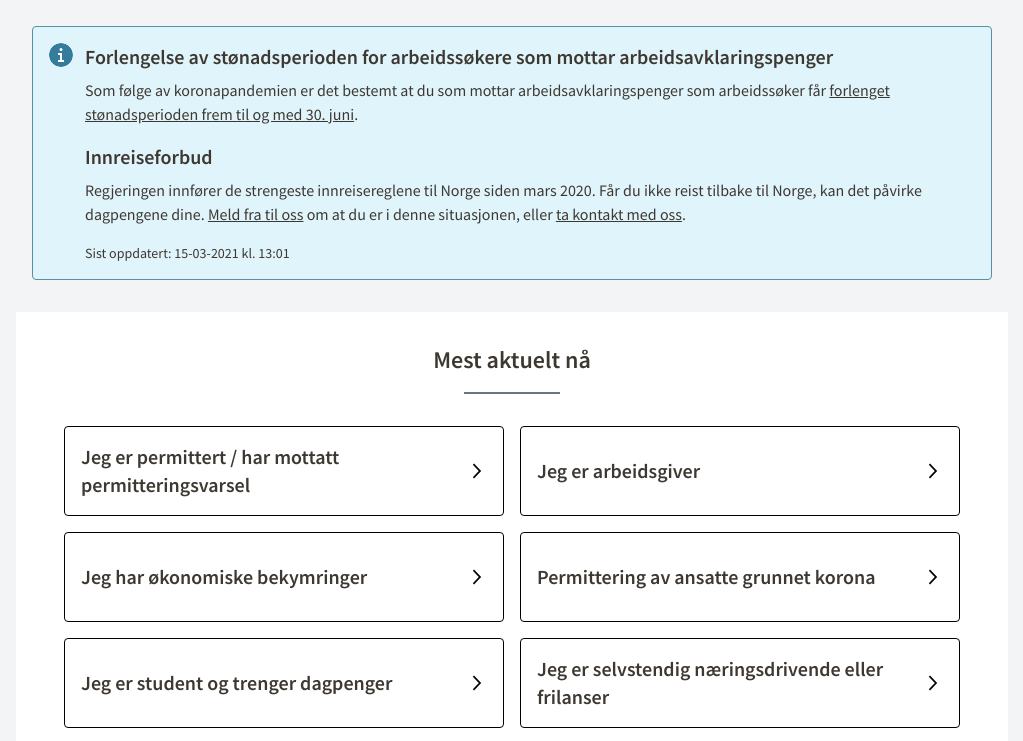
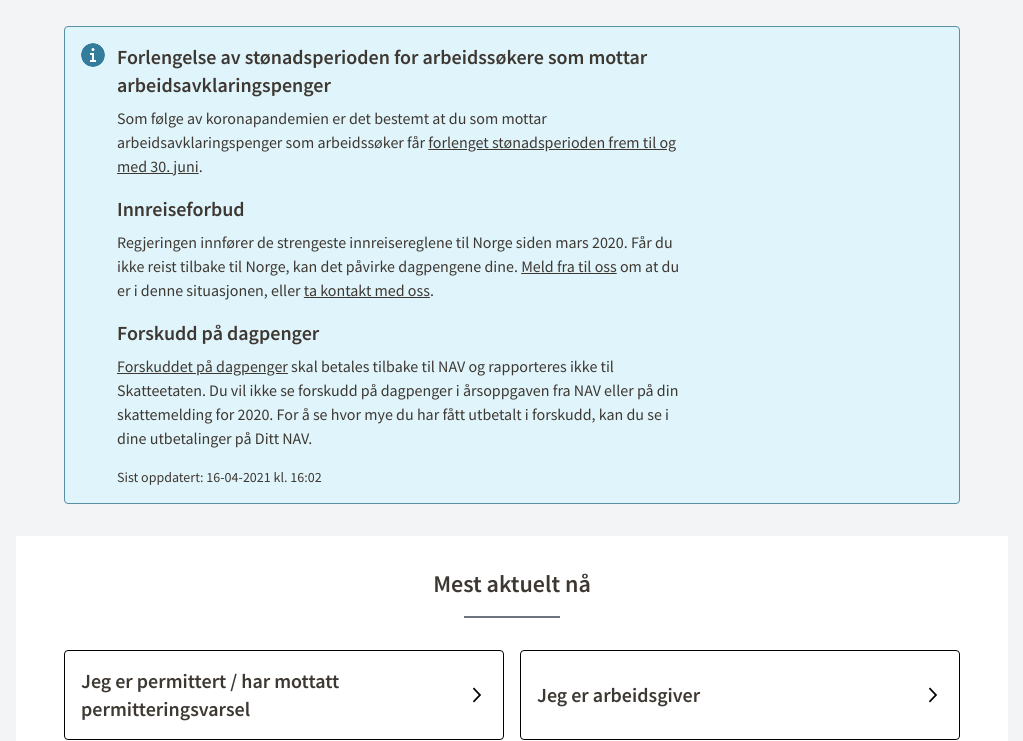
Before and after one commit to navikt/ds-tailwind, a website built with Vite: page index.html in a window 1280 px wide. Shown: the part 62-803 px from the top of the page, without its empty margins (128-1151 px from the left). Built offline with nearby package versions, Linux system fonts and the light colour scheme.

Commit message:
some more styling

```diff
--- a/index.html
+++ b/index.html
@@ -12,7 +12,7 @@
         Korona - hva gjelder i min situasjon?
       </h1>
       <div
-        class="bg-light-blue-100 rounded border border-light-blue-700 m-4 p-4 flex gap-3"
+        class="bg-light-blue-100 rounded border border-light-blue-700 mx-12 p-4 flex gap-3"
       >
         <svg
           class="w-6 h-6 flex-shrink-0 bg-white rounded-full"
@@ -27,7 +27,7 @@
             fill="#337C9B"
           ></path>
         </svg>
-        <div class="space-y-4">
+        <div class="space-y-4 max-w-xl">
           <div class="space-y-2">
             <h2 class="text-xl font-semibold">
               Forlengelse av stønadsperioden for arbeidssøkere som mottar
@@ -36,7 +36,9 @@
             <p>
               Som følge av koronapandemien er det bestemt at du som mottar
               arbeidsavklaringspenger som arbeidssøker får
-              <a href="#" class="underline hover:no-underline"
+              <a
+                href="#"
+                class="underline hover:no-underline focus:bg-blue-800 focus:text-white outline-none focus:ring focus:ring-blue-800"
                 >forlenget stønadsperioden frem til og med 30. juni</a
               >.
             </p>
@@ -47,16 +49,34 @@
               Regjeringen innfører de strengeste innreisereglene til Norge siden
               mars 2020. Får du ikke reist tilbake til Norge, kan det påvirke
               dagpengene dine.
-              <a href="#" class="underline hover:no-underline"
+              <a
+                href="#"
+                class="underline hover:no-underline focus:bg-blue-800 focus:text-white outline-none focus:ring focus:ring-blue-800"
                 >Meld fra til oss</a
               >
               om at du er i denne situasjonen, eller
-              <a href="#" class="underline hover:no-underline"
+              <a
+                href="#"
+                class="underline hover:no-underline focus:bg-blue-800 focus:text-white outline-none focus:ring focus:ring-blue-800"
                 >ta kontakt med oss</a
               >.
             </p>
           </div>
-          <p class="text-sm">Sist oppdatert: 15-03-2021 kl. 13:01</p>
+          <div class="space-y-2">
+            <h2 class="text-xl font-semibold">Forskudd på dagpenger</h2>
+            <p>
+              <a
+                href="#"
+                class="underline hover:no-underline focus:bg-blue-800 focus:text-white outline-none focus:ring focus:ring-blue-800"
+                >Forskuddet på dagpenger</a
+              >
+              skal betales tilbake til NAV og rapporteres ikke til Skatteetaten.
+              Du vil ikke se forskudd på dagpenger i årsoppgaven fra NAV eller
+              på din skattemelding for 2020. For å se hvor mye du har fått
+              utbetalt i forskudd, kan du se i dine utbetalinger på Ditt NAV.
+            </p>
+          </div>
+          <p class="text-sm">Sist oppdatert: 16-04-2021 kl. 16:02</p>
         </div>
       </div>
       <div class="bg-white px-12 py-8">
@@ -65,7 +85,7 @@
         <div class="grid grid-cols-2 grid-rows-4 gap-4">
           <a
             href="#"
-            class="group border border-black rounded p-4 text-xl font-semibold flex items-center hover:text-blue-500 hover:border-blue-500 hover:underline hover:shadow justify-between"
+            class="group border border-black rounded p-4 text-xl font-semibold flex items-center hover:text-blue-500 hover:border-blue-500 hover:underline hover:shadow justify-between outline-none focus:ring focus:ring-blue-800"
             >Jeg er permittert / har mottatt permitteringsvarsel
             <svg
               class="flex-shrink-0 transition-left relative left-0 group-hover:left-1.5"
@@ -85,7 +105,7 @@
           </a>
           <a
             href="#"
-            class="group border border-black rounded p-4 text-xl font-semibold flex items-center hover:text-blue-500 hover:border-blue-500 hover:underline hover:shadow justify-between"
+            class="group border border-black rounded p-4 text-xl font-semibold flex items-center hover:text-blue-500 hover:border-blue-500 hover:underline hover:shadow justify-between outline-none focus:ring focus:ring-blue-800"
             >Jeg er arbeidsgiver
             <svg
               class="flex-shrink-0 transition-left relative left-0 group-hover:left-1.5"
@@ -105,7 +125,7 @@
           </a>
           <a
             href="#"
-            class="group border border-black rounded p-4 text-xl font-semibold flex items-center hover:text-blue-500 hover:border-blue-500 hover:underline hover:shadow justify-between"
+            class="group border border-black rounded p-4 text-xl font-semibold flex items-center hover:text-blue-500 hover:border-blue-500 hover:underline hover:shadow justify-between outline-none focus:ring focus:ring-blue-800"
             >Jeg har økonomiske bekymringer
             <svg
               class="flex-shrink-0 transition-left relative left-0 group-hover:left-1.5"
@@ -125,7 +145,7 @@
           </a>
           <a
             href="#"
-            class="group border border-black rounded p-4 text-xl font-semibold flex items-center hover:text-blue-500 hover:border-blue-500 hover:underline hover:shadow justify-between"
+            class="group border border-black rounded p-4 text-xl font-semibold flex items-center hover:text-blue-500 hover:border-blue-500 hover:underline hover:shadow justify-between outline-none focus:ring focus:ring-blue-800"
             >Permittering av ansatte grunnet korona
             <svg
               class="flex-shrink-0 transition-left relative left-0 group-hover:left-1.5"
@@ -145,7 +165,7 @@
           </a>
           <a
             href="#"
-            class="group border border-black rounded p-4 text-xl font-semibold flex items-center hover:text-blue-500 hover:border-blue-500 hover:underline hover:shadow justify-between"
+            class="group border border-black rounded p-4 text-xl font-semibold flex items-center hover:text-blue-500 hover:border-blue-500 hover:underline hover:shadow justify-between outline-none focus:ring focus:ring-blue-800"
             >Jeg er student og trenger dagpenger
             <svg
               class="flex-shrink-0 transition-left relative left-0 group-hover:left-1.5"
@@ -165,7 +185,7 @@
           </a>
           <a
             href="#"
-            class="group border border-black rounded p-4 text-xl font-semibold flex items-center hover:text-blue-500 hover:border-blue-500 hover:underline hover:shadow justify-between"
+            class="group border border-black rounded p-4 text-xl font-semibold flex items-center hover:text-blue-500 hover:border-blue-500 hover:underline hover:shadow justify-between outline-none focus:ring focus:ring-blue-800"
             >Jeg er selvstendig næringsdrivende eller frilanser
             <svg
               class="flex-shrink-0 transition-left relative left-0 group-hover:left-1.5"
@@ -185,7 +205,7 @@
           </a>
           <a
             href="#"
-            class="group border border-black rounded p-4 text-xl font-semibold flex items-center hover:text-blue-500 hover:border-blue-500 hover:underline hover:shadow justify-between"
+            class="group border border-black rounded p-4 text-xl font-semibold flex items-center hover:text-blue-500 hover:border-blue-500 hover:underline hover:shadow justify-between outline-none focus:ring focus:ring-blue-800"
             >Jeg må være hjemme med barn
             <svg
               class="flex-shrink-0 transition-left relative left-0 group-hover:left-1.5"
@@ -205,7 +225,7 @@
           </a>
           <a
             href="#"
-            class="group border border-black rounded p-4 text-xl font-semibold flex items-center hover:text-blue-500 hover:border-blue-500 hover:underline hover:shadow justify-between"
+            class="group border border-black rounded p-4 text-xl font-semibold flex items-center hover:text-blue-500 hover:border-blue-500 hover:underline hover:shadow justify-between outline-none focus:ring focus:ring-blue-800"
             >Jeg lurer på hva som skjer i saken min
             <svg
               class="flex-shrink-0 transition-left relative left-0 group-hover:left-1.5"
```
